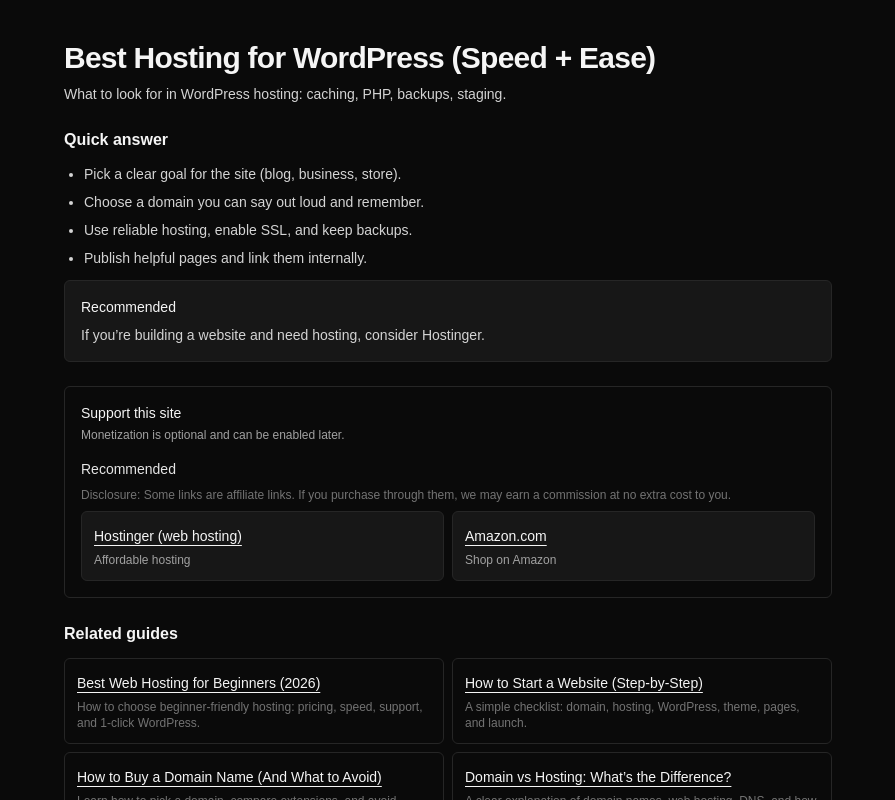
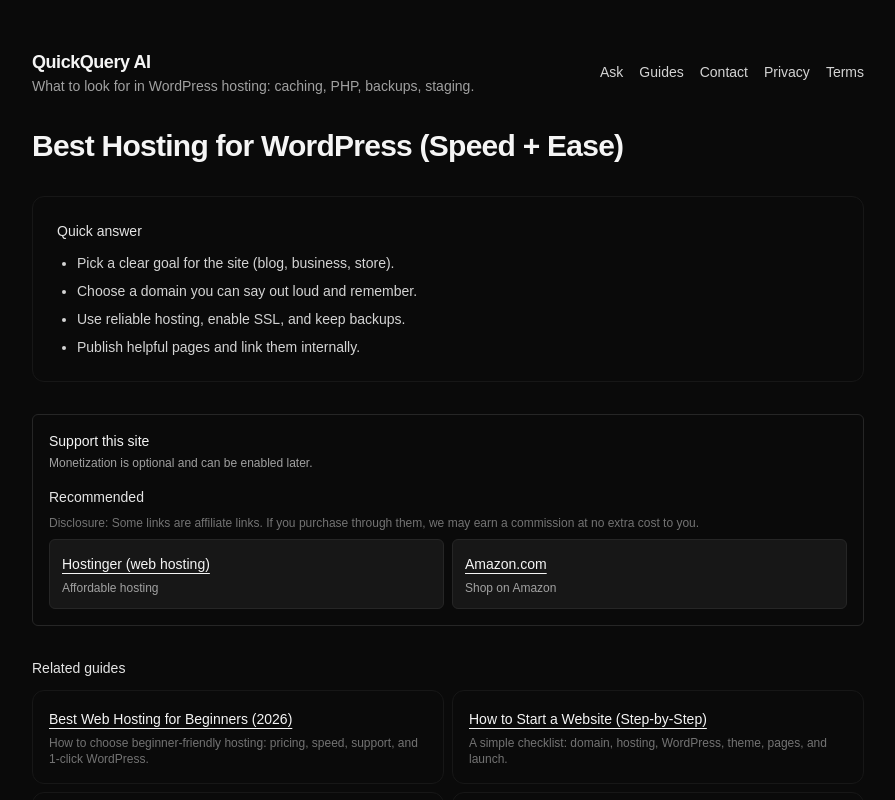
Before and after one commit to noyelmax2018-art/quickquery-ai, a Next.js app: page /guides/best-hosting-for-wordpress in a window 1280 px wide. Shown: the top 800 px of the page, without its empty margins (192-1087 px from the left). Built offline with nearby package versions, Linux system fonts and the light colour scheme; no server answers.

Commit message:
ui: unify layout across pages (clean Shell)

```diff
--- a/src/app/about/page.tsx
+++ b/src/app/about/page.tsx
@@ -1,4 +1,5 @@
 import type { Metadata } from "next";
+import Shell from "@/components/Shell";
 
 export const metadata: Metadata = {
   title: "About",
@@ -6,19 +7,18 @@ export const metadata: Metadata = {
 
 export default function AboutPage() {
   return (
-    <main className="min-h-screen bg-neutral-950 p-6 text-neutral-100 md:p-10">
-      <div className="mx-auto max-w-3xl space-y-4">
-        <h1 className="text-2xl font-semibold">About QuickQuery AI</h1>
-        <p className="text-sm text-neutral-300">
-          QuickQuery AI is a minimal Q&A app built with Next.js on Cloudflare Pages and Workers AI.
-          The goal is to return useful answers quickly — short by default.
+    <Shell title="About QuickQuery AI" subtitle="Fast answers. Simple guides.">
+      <div className="space-y-4 text-sm text-neutral-300">
+        <p>
+          QuickQuery AI is a minimal Q&A app built with Next.js on Cloudflare Pages
+          and Workers AI.
         </p>
-        <ul className="list-disc space-y-2 pl-5 text-sm text-neutral-300">
+        <ul className="list-disc space-y-2 pl-5">
           <li>Short answers by default (expand only when asked).</li>
           <li>Optional web citations (requires a search API key).</li>
           <li>Privacy-first: we don’t sell personal data.</li>
         </ul>
       </div>
-    </main>
+    </Shell>
   );
 }
--- a/src/app/contact/page.tsx
+++ b/src/app/contact/page.tsx
@@ -1,28 +1,27 @@
 import type { Metadata } from "next";
+import Shell from "@/components/Shell";
 
 export const metadata: Metadata = {
   title: "Contact",
 };
 
 export default function ContactPage() {
-  const email =
-    process.env.NEXT_PUBLIC_CONTACT_EMAIL ??
-    "Jarvis.funstudio@gmail.com";
+  const email = process.env.NEXT_PUBLIC_CONTACT_EMAIL ?? "Jarvis.funstudio@gmail.com";
 
   return (
-    <main className="min-h-screen bg-neutral-950 p-6 text-neutral-100 md:p-10">
-      <div className="mx-auto max-w-3xl space-y-4">
-        <h1 className="text-2xl font-semibold">Contact</h1>
-        <p className="text-sm text-neutral-300">
-          For support, feedback, or takedown requests, email:
-        </p>
-        <a className="text-sm underline underline-offset-4" href={`mailto:${email}`}>
+    <Shell title="Contact" subtitle="Support, feedback, or takedown requests">
+      <div className="space-y-4">
+        <p className="text-sm text-neutral-300">Email:</p>
+        <a
+          className="inline-flex rounded-md border border-neutral-800 bg-neutral-950 px-3 py-2 text-sm text-neutral-100 underline underline-offset-4"
+          href={`mailto:${email}`}
+        >
           {email}
         </a>
         <p className="text-xs text-neutral-500">
-          Note: Do not include sensitive personal information in queries.
+          Note: Don’t include sensitive personal information in queries.
         </p>
       </div>
-    </main>
+    </Shell>
   );
 }
--- a/src/app/guides/[slug]/page.tsx
+++ b/src/app/guides/[slug]/page.tsx
@@ -1,7 +1,8 @@
 import Link from "next/link";
 import type { Metadata } from "next";
+import Monetization from "@/components/Monetization";
+import Shell from "@/components/Shell";
 import { SEO_TOPICS } from "@/lib/seoTopics";
-import Monetization from "@/components/Monetization";
 
 export async function generateStaticParams() {
   return SEO_TOPICS.map((t) => ({ slug: t.slug }));
@@ -29,52 +30,40 @@ export default async function GuidePage({
 }) {
   const { slug } = await params;
   const topic = SEO_TOPICS.find((t) => t.slug === slug);
+
   if (!topic) {
     return (
-      <main className="min-h-screen bg-neutral-950 p-6 text-neutral-100 md:p-10">
-        <div className="mx-auto max-w-3xl space-y-4">
-          <h1 className="text-2xl font-semibold">Not found</h1>
-          <Link className="underline" href="/">Go home</Link>
-        </div>
-      </main>
+      <Shell title="Not found" subtitle="This guide doesn’t exist.">
+        <Link className="underline" href="/">
+          Go home
+        </Link>
+      </Shell>
     );
   }
 
   const related = SEO_TOPICS.filter((t) => t.slug !== topic.slug).slice(0, 8);
 
   return (
-    <main className="min-h-screen bg-neutral-950 p-6 text-neutral-100 md:p-10">
-      <div className="mx-auto max-w-3xl space-y-6">
-        <header className="space-y-2">
-          <h1 className="text-3xl font-semibold tracking-tight">{topic.title}</h1>
-          <p className="text-sm text-neutral-300">{topic.description}</p>
-        </header>
-
-        <section className="space-y-3 text-sm text-neutral-200">
-          <h2 className="text-base font-semibold text-neutral-100">Quick answer</h2>
-          <ul className="list-disc space-y-2 pl-5 text-neutral-300">
+    <Shell title={topic.title} subtitle={topic.description}>
+      <div className="space-y-8">
+        <section className="rounded-xl border border-neutral-900 bg-neutral-950/40 p-4 md:p-6">
+          <h2 className="text-sm font-medium text-neutral-200">Quick answer</h2>
+          <ul className="mt-3 list-disc space-y-2 pl-5 text-sm text-neutral-300">
             <li>Pick a clear goal for the site (blog, business, store).</li>
             <li>Choose a domain you can say out loud and remember.</li>
             <li>Use reliable hosting, enable SSL, and keep backups.</li>
             <li>Publish helpful pages and link them internally.</li>
           </ul>
-
-          <div className="rounded-md border border-neutral-800 bg-neutral-900 p-4">
-            <div className="text-sm font-medium text-neutral-100">Recommended</div>
-            <div className="mt-2 text-sm text-neutral-300">
-              If you’re building a website and need hosting, consider Hostinger.
-            </div>
-          </div>
         </section>
 
         <Monetization />
 
         <section className="space-y-3">
-          <h2 className="text-base font-semibold text-neutral-100">Related guides</h2>
+          <h2 className="text-sm font-medium text-neutral-200">Related guides</h2>
           <ul className="grid gap-2 md:grid-cols-2">
             {related.map((r) => (
-              <li key={r.slug} className="rounded-md border border-neutral-800 bg-neutral-950 p-3">
-                <Link className="text-sm underline underline-offset-4" href={`/guides/${r.slug}`}>
+              <li key={r.slug} className="rounded-xl border border-neutral-900 bg-neutral-950/40 p-4">
+                <Link className="text-sm font-medium text-neutral-100 underline underline-offset-4" href={`/guides/${r.slug}`}>
                   {r.title}
                 </Link>
                 <div className="mt-1 text-xs text-neutral-500">{r.description}</div>
@@ -83,12 +72,10 @@ export default async function GuidePage({
           </ul>
         </section>
 
-        <footer className="pt-6 text-xs text-neutral-500">
-          <div>
-            Disclosure: Some links may be affiliate links. If you purchase through them, we may earn a commission at no extra cost to you.
-          </div>
-        </footer>
+        <div className="text-xs text-neutral-500">
+          Disclosure: Some links may be affiliate links. If you purchase through them, we may earn a commission at no extra cost to you.
+        </div>
       </div>
-    </main>
+    </Shell>
   );
 }
--- a/src/app/page.tsx
+++ b/src/app/page.tsx
@@ -1,28 +1,20 @@
 import AskBox from "@/components/AskBox";
 import Monetization from "@/components/Monetization";
+import Shell from "@/components/Shell";
 import TopGuides from "@/components/TopGuides";
-import SiteFooter from "@/components/SiteFooter";
 
 export default function Home() {
   return (
-    <main className="min-h-screen bg-neutral-950 p-6 text-neutral-100 md:p-10">
-      <div className="mx-auto max-w-3xl space-y-6">
-        <header className="space-y-2">
-          <h1 className="text-3xl font-semibold tracking-tight">QuickQuery AI</h1>
-          <p className="text-sm text-neutral-300">Ask a question. Get a fast answer.</p>
-          <p className="text-xs text-neutral-500">
-            Optional web citations are available when enabled and configured.
-          </p>
-        </header>
-
-        <AskBox />
+    <Shell subtitle="Ask a question. Get a fast answer.">
+      <div className="space-y-8">
+        <div className="rounded-xl border border-neutral-900 bg-neutral-950/40 p-4 md:p-6">
+          <AskBox />
+        </div>
 
         <TopGuides />
 
         <Monetization />
-
-        <SiteFooter />
       </div>
-    </main>
+    </Shell>
   );
 }
--- a/src/app/terms/page.tsx
+++ b/src/app/terms/page.tsx
@@ -1,4 +1,5 @@
 import type { Metadata } from "next";
+import Shell from "@/components/Shell";
 
 export const metadata: Metadata = {
   title: "Terms of Service",
@@ -6,20 +7,12 @@ export const metadata: Metadata = {
 
 export default function TermsPage() {
   return (
-    <main className="min-h-screen bg-neutral-950 p-6 text-neutral-100 md:p-10">
-      <div className="mx-auto max-w-3xl space-y-4">
-        <h1 className="text-2xl font-semibold">Terms of Service</h1>
+    <Shell title="Terms of Service" subtitle="Read before using the site">
+      <div className="space-y-6">
         <p className="text-sm text-neutral-300">
-          This is a minimal terms template. You should adapt it to your needs.
+          The service is provided “as is”. AI answers may be incorrect or incomplete. You are
+          responsible for verifying information before acting on it.
         </p>
-
-        <section className="space-y-2">
-          <h2 className="text-sm font-medium text-neutral-200">No warranties</h2>
-          <p className="text-sm text-neutral-300">
-            The service is provided “as is”. AI answers may be incorrect or incomplete. You are
-            responsible for verifying information before acting on it.
-          </p>
-        </section>
 
         <section className="space-y-2">
           <h2 className="text-sm font-medium text-neutral-200">Acceptable use</h2>
@@ -37,8 +30,10 @@ export default function TermsPage() {
           </p>
         </section>
 
-        <p className="text-xs text-neutral-500">Last updated: {new Date().toISOString().slice(0, 10)}</p>
+        <p className="text-xs text-neutral-500">
+          Last updated: {new Date().toISOString().slice(0, 10)}
+        </p>
       </div>
-    </main>
+    </Shell>
   );
 }
--- /dev/null
+++ b/src/components/Shell.tsx
@@ -0,0 +1,50 @@
+import Link from "next/link";
+
+export default function Shell({
+  title,
+  subtitle,
+  children,
+}: {
+  title?: string;
+  subtitle?: string;
+  children: React.ReactNode;
+}) {
+  return (
+    <main className="min-h-screen bg-neutral-950 text-neutral-100">
+      <div className="mx-auto max-w-4xl px-4 py-8 md:px-8 md:py-12">
+        <header className="flex flex-col gap-4 md:flex-row md:items-center md:justify-between">
+          <div className="space-y-1">
+            <Link href="/" className="text-lg font-semibold tracking-tight">
+              QuickQuery AI
+            </Link>
+            {subtitle ? (
+              <div className="text-sm text-neutral-400">{subtitle}</div>
+            ) : null}
+          </div>
+
+          <nav className="flex flex-wrap gap-x-4 gap-y-2 text-sm text-neutral-300">
+            <Link className="hover:text-white" href="/">Ask</Link>
+            <Link className="hover:text-white" href="/guides/how-to-start-a-website">
+              Guides
+            </Link>
+            <Link className="hover:text-white" href="/contact">Contact</Link>
+            <Link className="hover:text-white" href="/privacy">Privacy</Link>
+            <Link className="hover:text-white" href="/terms">Terms</Link>
+          </nav>
+        </header>
+
+        {title ? (
+          <div className="mt-8 space-y-1">
+            <h1 className="text-3xl font-semibold tracking-tight">{title}</h1>
+          </div>
+        ) : null}
+
+        <div className="mt-8">{children}</div>
+
+        <footer className="mt-12 border-t border-neutral-900 pt-6 text-xs text-neutral-500">
+          © {new Date().getFullYear()} QuickQuery AI — owned by noyelmax
+        </footer>
+      </div>
+    </main>
+  );
+}
```
Also changed, not shown: src/app/privacy/page.tsx (+11 -10 lines).
